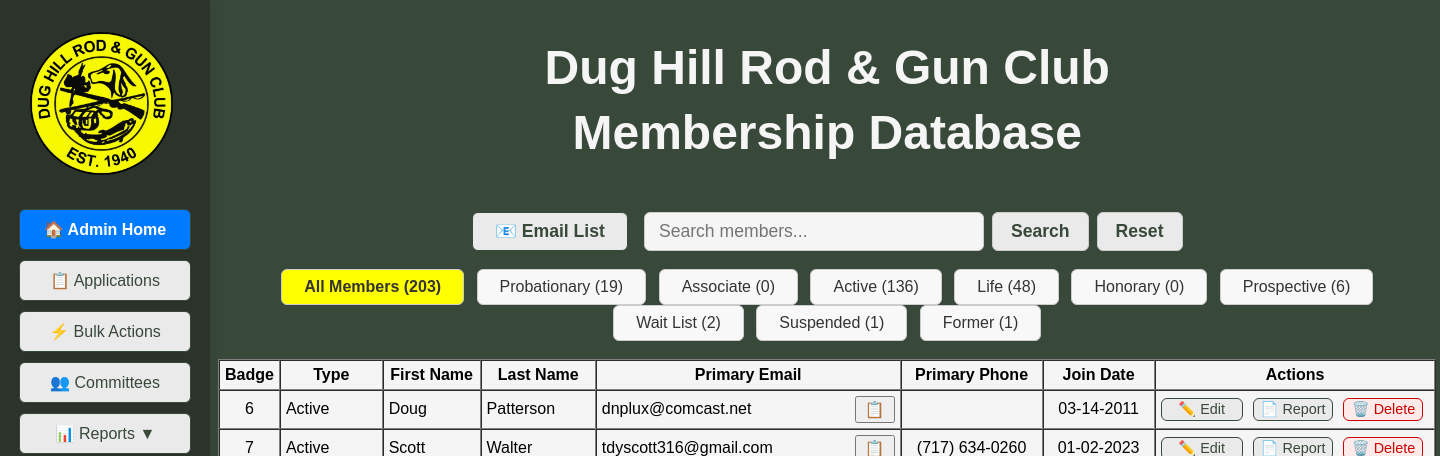
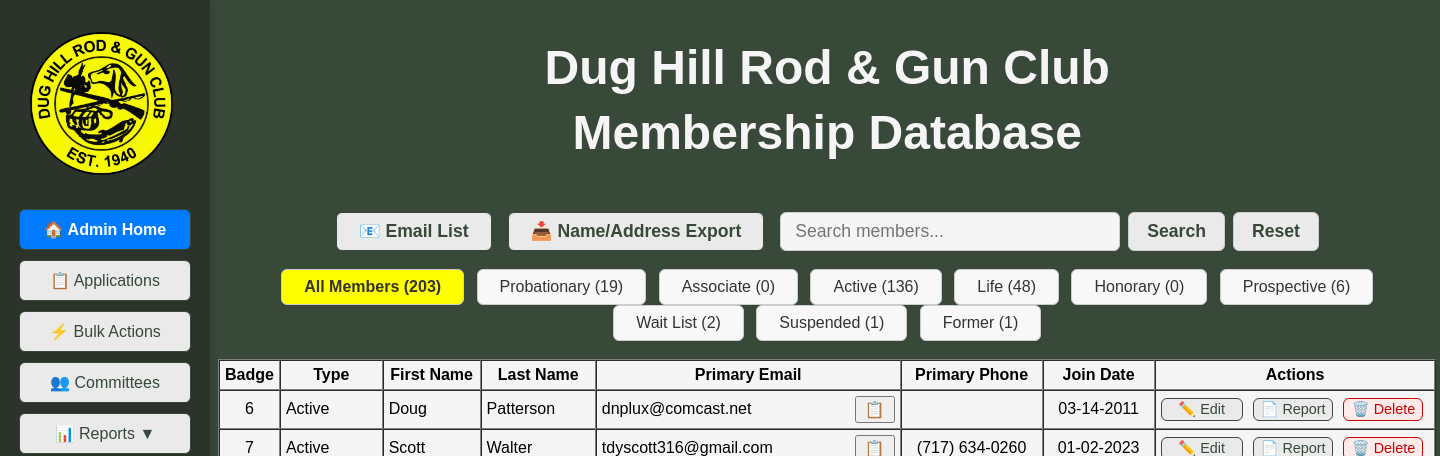
Before and after one commit to mattmadairy/DH-DB-Webappp, a Flask app: page / in a window 1440 px wide. Shown: the top 456 px of the page. Run offline with Flask 3, Linux system fonts and the light colour scheme; a user stored in the database is signed in; data comes from the database, SQL or seed files in the repository; both versions use the stored data as it was after the commit; some libraries are stand-ins or nearby versions.

Commit message:
Add CSV export for members' names and addresses; update index with export link

```diff
--- a/DH_DB_Webapp/app.py
+++ b/DH_DB_Webapp/app.py
@@ -1205,6 +1205,58 @@ def dues_unpaid_export_csv():
 	response = make_response(output.getvalue())
 	response.headers['Content-Type'] = 'text/csv'
 	response.headers['Content-Disposition'] = f'attachment; filename=dues_unpaid_{year}.csv'
+	return response
+
+@app.route('/members_name_address_export_csv')
+@login_required
+@admin_required
+def members_name_address_export_csv():
+	all_members = database.get_all_members()
+
+	# Exclude non-active statuses requested for mailing export.
+	exported_members = [
+		member for member in all_members
+		if member['membership_type'] not in ['Former', 'Wait List']
+	]
+
+	# Keep ordering consistent with other member exports.
+	exported_members.sort(key=lambda m: (
+		int(m['badge_number']) if str(m['badge_number']).isdigit() else 0,
+		m['last_name'] or '',
+		m['first_name'] or ''
+	))
+
+	import csv
+	import io
+
+	output = io.StringIO()
+	writer = csv.writer(output)
+
+	writer.writerow([
+		'Badge Number',
+		'First Name',
+		'Last Name',
+		'Address',
+		'City',
+		'State',
+		'Zip'
+	])
+
+	for member in exported_members:
+		writer.writerow([
+			member['badge_number'] or '',
+			member['first_name'] or '',
+			member['last_name'] or '',
+			member['address'] or '',
+			member['city'] or '',
+			member['state'] or '',
+			member['zip'] or ''
+		])
+
+	output.seek(0)
+	response = make_response(output.getvalue())
+	response.headers['Content-Type'] = 'text/csv'
+	response.headers['Content-Disposition'] = 'attachment; filename=members_names_addresses.csv'
 	return response
 
 @app.route('/work_hours_export_csv')
--- a/DH_DB_Webapp/templates/index.html
+++ b/DH_DB_Webapp/templates/index.html
@@ -125,6 +125,7 @@ function toggleSignInSubmenu() {
             <!-- Search Bar -->
             <div style="width:100%; display:flex; justify-content:center; align-items:center; margin-bottom:18px;">
                 <a href="{{ url_for('email_list', member_type=member_type) }}" style="display:inline-block; padding:8px 22px; border-radius:6px; border:1px solid #384839; background-color:#eaeaea; color:#384839; text-decoration:none; font-weight:bold; font-size:1.1em; box-shadow:0 1px 2px rgba(0,0,0,0.04); margin-right:16px;">📧 Email List</a>
+                <a href="{{ url_for('members_name_address_export_csv') }}" style="display:inline-block; padding:8px 22px; border-radius:6px; border:1px solid #384839; background-color:#eaeaea; color:#384839; text-decoration:none; font-weight:bold; font-size:1.1em; box-shadow:0 1px 2px rgba(0,0,0,0.04); margin-right:16px;">📥 Name/Address Export</a>
                 <div style="display:inline-flex; align-items:center;">
                     <input id="dynamicSearch" type="text" placeholder="Search members..." style="width:340px; padding:8px 14px; border-radius:6px; border:1px solid #ccc; font-size:1.1em; margin-right:8px; background-color:#f5f5f5;">
                     <button type="button" id="searchBtn" style="padding:8px 18px; border-radius:6px; border:1px solid #ccc; background-color:#eaeaea; color:#384839; font-size:1.1em; font-weight:bold; cursor:pointer; margin-right:8px;">Search</button>
```
Also changed, not shown: members.db.
